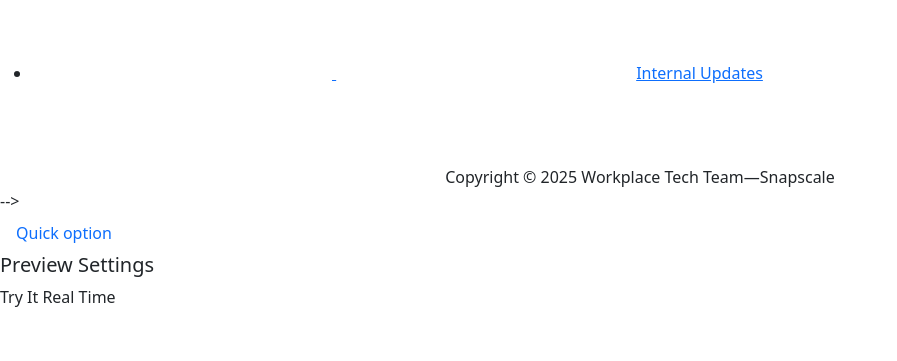
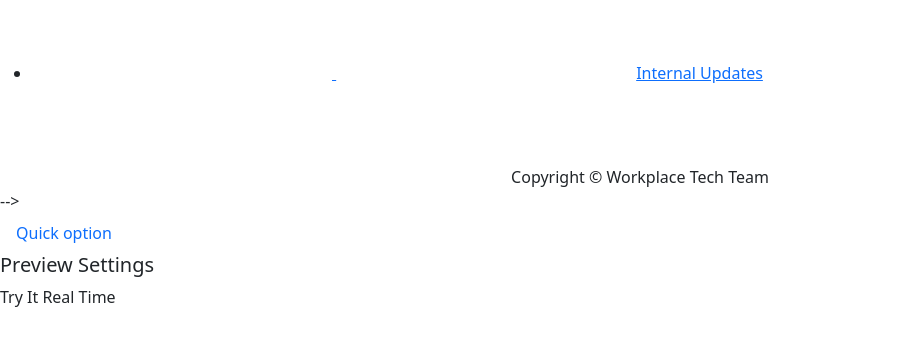
Before and after one commit to grimange/snapscale-intranet, a Django app: page / in a window 1280 px wide. Shown: the part 2723-3084 px from the top of the page, without its empty margins (0-897 px from the left). Run offline with Django 5.2, Linux system fonts and the light colour scheme; the visitor is signed in with stand-in values (Sample User, id 1); some libraries are stand-ins or nearby versions.

Commit message:
Update footer copyright text
Removed the hardcoded year "2025" and adjusted the text to provide a more generic copyright message. This ensures the footer remains relevant without requiring frequent updates.

```diff
--- a/templates/layouts/themes/01/footer.html
+++ b/templates/layouts/themes/01/footer.html
@@ -6,7 +6,7 @@
   <div class="container-fluid">
     <div class="row">
       <div class="col-md-12 footer-copyright text-center">
-        <p class="mb-0">Copyright <span class="year-update"> </span> © 2025 Workplace Tech Team—Snapscale  </p>
+        <p class="mb-0">Copyright <span class="year-update"> </span> © Workplace Tech Team  </p>
       </div>
     </div>
   </div>
```
